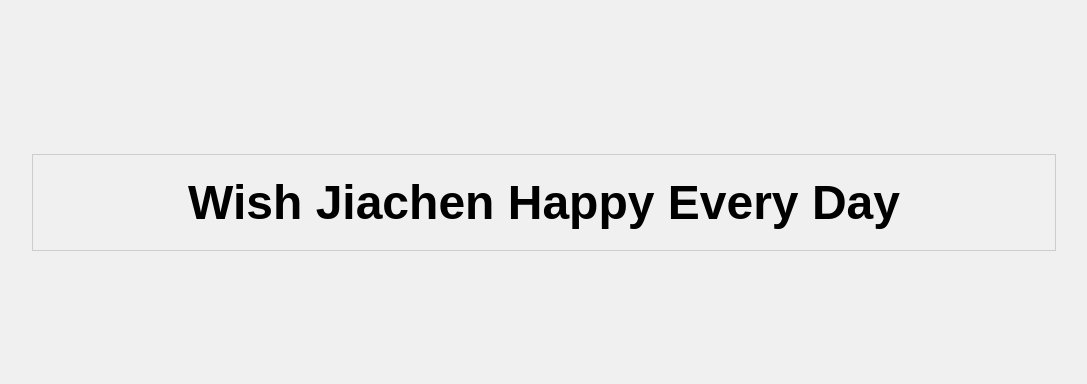
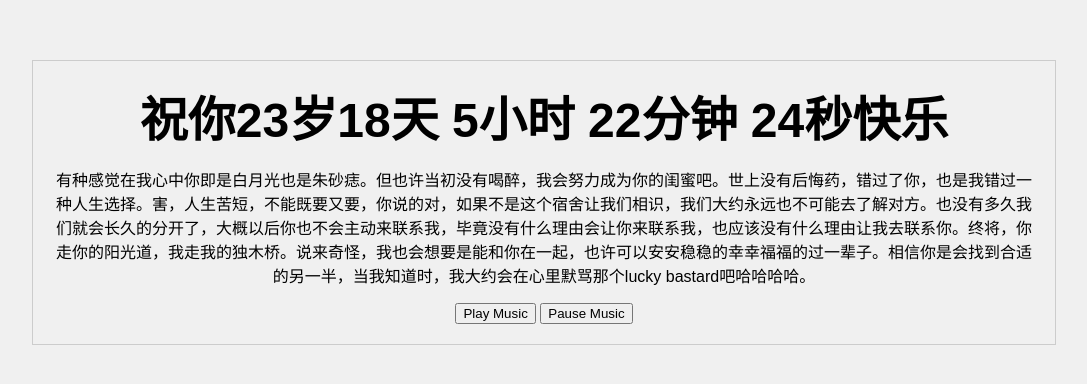
Before and after one commit to qiqizjc/qiqizjc.github.io, a plain HTML site: page index.html in a window 1280 px wide. Shown: the part 198-582 px from the top of the page, without its empty margins (96-1183 px from the left). Drawn offline with Linux system fonts and the light colour scheme.

Commit message:
Try to play music

```diff
--- a/index.html
+++ b/index.html
@@ -14,6 +14,13 @@
             background-color: #f0f0f0;
             margin: 0;
         }
+        /* .container {
+            text-align: center;
+            background-color: #fff;
+            padding: 20px;
+            border-radius: 10px;
+            box-shadow: 0 0 10px rgba(0, 0, 0, 0.1);
+        } */
         .container {
             text-align: center;
             width: 80%; /* 设置容器宽度为80% */
@@ -23,16 +30,90 @@
             padding: 20px; /* 内边距 */
             box-sizing: border-box; /* 包括边框和内边距在内的总宽度 */
         }
+        .time {
+            font-size: 3em;
+            color: #333;
+        }
         h1 {
             text-align: center;
             font-size: 3em;
             display: inline;
         }
+        .time {
+            font-size: inherit;
+            color: inherit;
+        }
     </style>
 </head>
 <body>
     <div class="container">
-        <h1>Wish Jiachen Happy Every Day</h1>
+        <h1>祝你23岁<span class="time" id="time"></span>快乐</h1>
+
+        <p>
+            有种感觉在我心中你即是白月光也是朱砂痣。但也许当初没有喝醉，我会努力成为你的闺蜜吧。世上没有后悔药，错过了你，也是我错过一种人生选择。害，人生苦短，不能既要又要，你说的对，如果不是这个宿舍让我们相识，我们大约永远也不可能去了解对方。也没有多久我们就会长久的分开了，大概以后你也不会主动来联系我，毕竟没有什么理由会让你来联系我，也应该没有什么理由让我去联系你。终将，你走你的阳光道，我走我的独木桥。说来奇怪，我也会想要是能和你在一起，也许可以安安稳稳的幸幸福福的过一辈子。相信你是会找到合适的另一半，当我知道时，我大约会在心里默骂那个lucky bastard吧哈哈哈哈。
+        </p>
+
+        <button onclick="playAudio()">Play Music</button>
+        <button onclick="pauseAudio()">Pause Music</button>
+        <audio id="myAudio">
+            <source src="./林志炫 - 凤凰花开的路口.flac" type="audio/mpeg">
+            Your browser does not support the audio element.
+        </audio>
     </div>
+
+    <!-- Audio Player with Autoplay -->
+    <!-- <audio id="background-music" autoplay>
+        <source src="./林志炫 - 凤凰花开的路口.flac" type="audio/mpeg">
+        Your browser does not support the audio element.
+    </audio> -->
+
+
+    <script>
+        var audio = document.getElementById("myAudio");
+
+        function playAudio() {
+            audio.play();
+        }
+
+        function pauseAudio() {
+            audio.pause();
+        }
+    </script>
+
+    <script>
+        function updateTime() {
+            const targetDate = new Date('2024-05-10T16:16:00+08:00');
+            const now = new Date();
+            const elapsed = now - targetDate;
+
+            const seconds = Math.floor(elapsed / 1000);
+            const minutes = Math.floor(seconds / 60);
+            const hours = Math.floor(minutes / 60);
+            const days = Math.floor(hours / 24);
+
+            const displaySeconds = seconds % 60;
+            const displayMinutes = minutes % 60;
+            const displayHours = hours % 24;
+
+            const timeString = `${days}天 ${displayHours}小时 ${displayMinutes}分钟 ${displaySeconds}秒`;
+            document.getElementById('time').textContent = timeString;
+        }
+
+        setInterval(updateTime, 1000);
+    </script>
+
+
+    <!-- Optional JavaScript to ensure autoplay works when allowed -->
+    <!-- <script>
+        document.addEventListener('DOMContentLoaded', function () {
+            const audioPlayer = document.getElementById('background-music');
+            // Try to play the audio when the page loads
+            audioPlayer.play().catch(function (error) {
+                console.log('Autoplay was prevented:', error);
+                // You can add some user interaction here to play the audio
+            });
+        });
+    </script> -->
+
 </body>
 </html>
```
